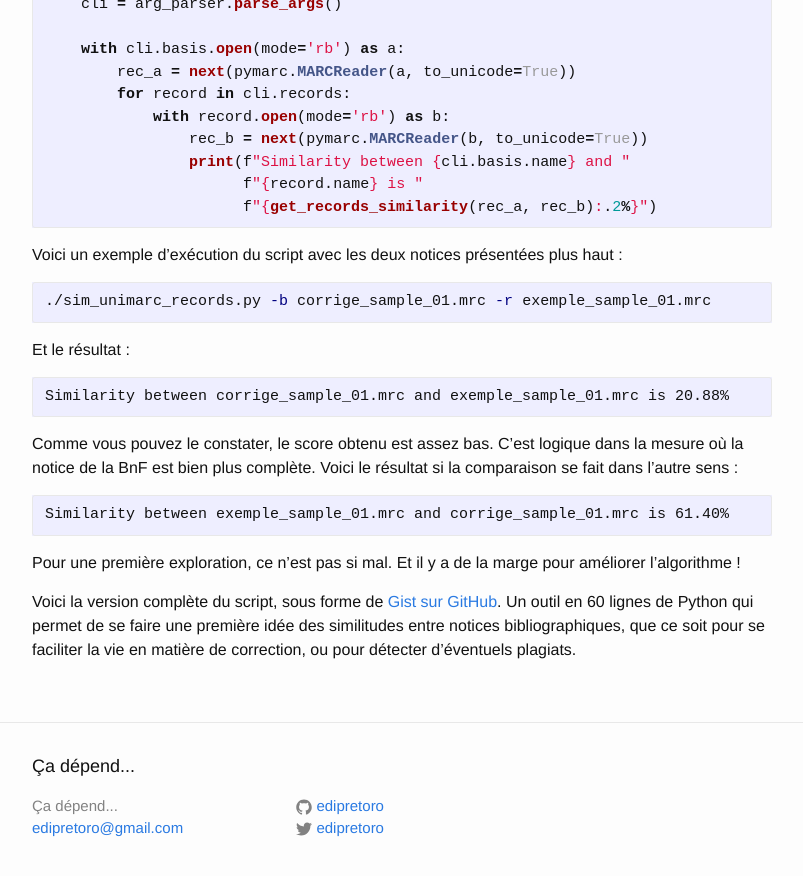
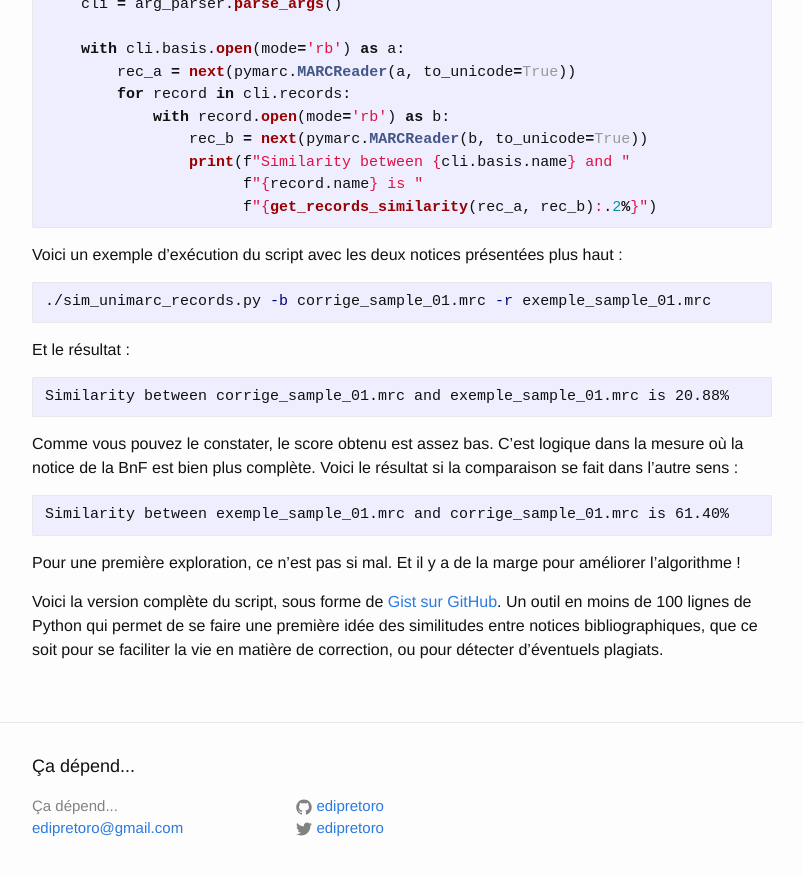
Before and after one commit to edipretoro/edipretoro.github.io, a Jekyll site: the page built from _posts/2020-06-21-calculer_la_similarite_entre_des_notices_unimarc.md, in a window 1280 px wide and 900 px high, scrolled down 5254 px. Shown: the top 876 px of the window, without its empty margins (238-1041 px from the left). Built offline with Jekyll 4.4.1, drawn with Linux system fonts in a browser that asks for light colours.

Commit message:
Correcting a typo

```diff
--- a/_posts/2020-06-21-calculer_la_similarite_entre_des_notices_unimarc.md
+++ b/_posts/2020-06-21-calculer_la_similarite_entre_des_notices_unimarc.md
@@ -291,7 +291,7 @@ marge pour améliorer l'algorithme !
 
 Voici la version complète du script, sous forme de [Gist sur
 GitHub](https://gist.github.com/edipretoro/37c843fc25760e2f2845f9cd45162ffb).
-Un outil en 60 lignes de Python qui permet de se faire une première
+Un outil en moins de 100 lignes de Python qui permet de se faire une première
 idée des similitudes entre notices bibliographiques, que ce soit pour
 se faciliter la vie en matière de correction, ou pour détecter
 d'éventuels plagiats.
```
